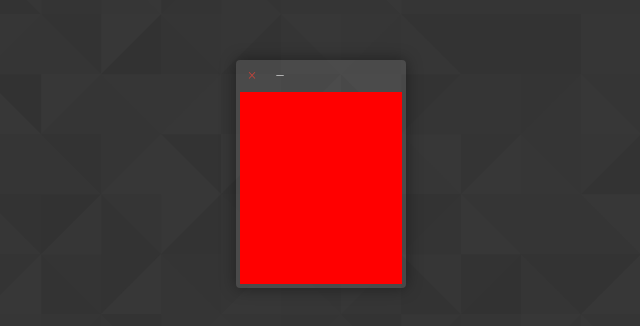
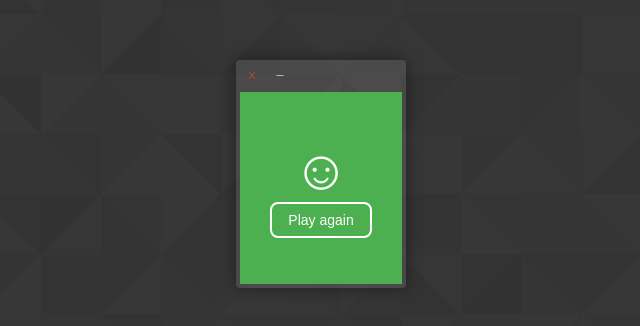
Before and after one commit to veyndan/minesweeper, a website: page index.html in a window 1280 px wide. Shown: the part 226-552 px from the top of the page, without its empty margins (319-959 px from the left). Drawn offline with nearby package versions, Linux system fonts and the light colour scheme.

Commit message:
Design overlay

```diff
--- a/index.html
+++ b/index.html
@@ -20,7 +20,10 @@
                     <span id="mine-count"></span>
                 </div>
             </div>
-            <div id="overlay"></div>
+            <div id="overlay">
+                    <span id="smiley-face">&#9786;</span>
+                    <button id="play-again">Play again</button>
+            </div>
         </div>
     </div>
 </div>
--- a/styles/mines.scss
+++ b/styles/mines.scss
@@ -1,3 +1,7 @@
+p, td {
+  font-family: 'Roboto', sans-serif;
+}
+
 #content {
   position: relative;
   background: transparent;
@@ -15,7 +19,6 @@
     line-height: 16px;
     font-size: 12px;
     font-weight: 700;
-    font-family: 'Roboto', sans-serif;
     color: rgba(255, 255, 255, 0.6);
 
     &:hover {
@@ -61,12 +64,38 @@
 }
 
 #overlay {
+  display: flex;
+  flex-direction: column;
   position: absolute;
-  background-color: rgba(255, 0, 0, 1);
+  justify-content: center;
+  align-items: center;
+  background-color: #4CAF50;
   top: 0;
   left: 0;
   width: 100%;
   height: 100%;
-  color: black;
-  text-align: center;
+  color: white;
+
+  #smiley-face {
+    text-align: center;
+    font-size: 56px;
+  }
+
+  #play-again {
+    background: transparent;
+    border: 2px solid white;
+    outline: none;
+    border-radius: 8px;
+    color: white;
+    padding: 8px 16px;
+    text-align: center;
+    text-decoration: none;
+    display: inline-block;
+    font-size: 14px;
+    cursor: pointer;
+
+    &:hover {
+      background: rgba(255, 255, 255, 0.16);
+    }
+  }
 }
```
Also changed, not shown: styles/mines.css, 1 other file.
